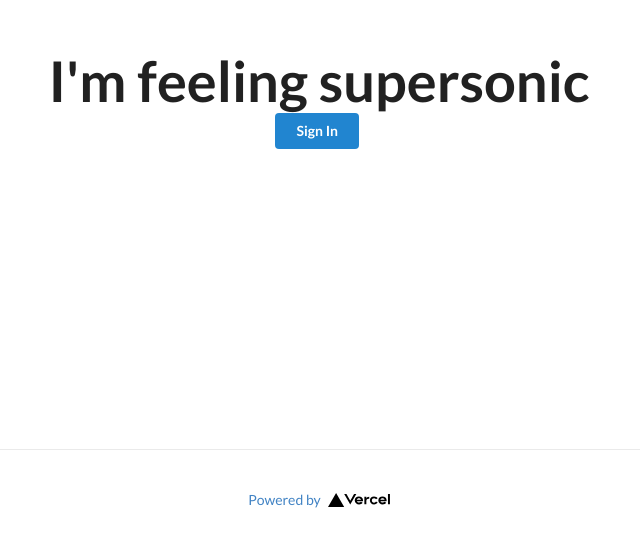
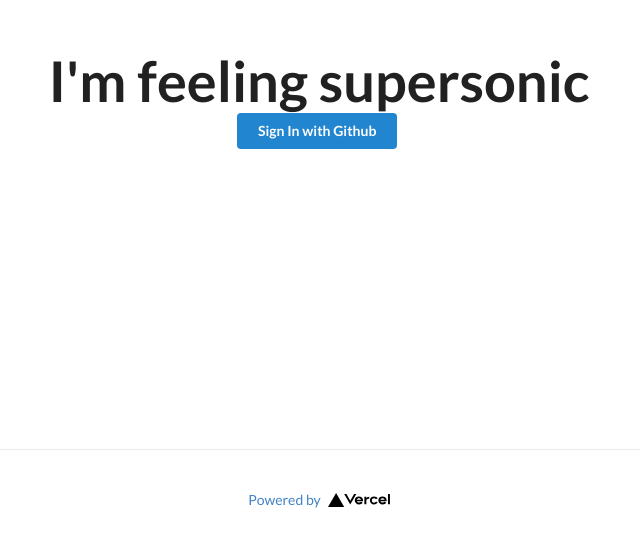
Before and after one commit to billydowning/fastfeedback-nextjs, a Next.js app: page / in a window 1280 px wide. Shown: the part 251-798 px from the top of the page, without its empty margins (321-961 px from the left). Built offline with nearby package versions, Linux system fonts and the light colour scheme; no server answers.

Commit message:
reformatted _app to arrow function

```diff
--- a/lib/auth.js
+++ b/lib/auth.js
@@ -121,9 +121,9 @@ const formatUser = async (user) => {
     uid: user.uid,
     email: user.email,
     name: user.displayName,
-    token: user.xa,
+    //token: user.xa,
     provider: user.providerData[0].providerId,
-    photoUrl: user.photoURL,
+    //photoUrl: user.photoURL,
     // stripeRole: await getStripeRole(),
   };
 };
--- a/pages/_app.js
+++ b/pages/_app.js
@@ -2,7 +2,7 @@ import Head from "next/head";
 import "../styles/globals.css";
 import { AuthProvider } from "../lib/auth";
 
-function MyApp({ Component, pageProps }) {
+const App = ({ Component, pageProps }) => {
   return (
     <AuthProvider>
       <Head>
@@ -14,6 +14,6 @@ function MyApp({ Component, pageProps }) {
       <Component {...pageProps} />
     </AuthProvider>
   );
-}
+};
 
-export default MyApp;
+export default App;
--- a/pages/index.js
+++ b/pages/index.js
@@ -17,7 +17,7 @@ export default function Home() {
           className="ui primary button"
           onClick={(e) => auth.signinWithGitHub()}
         >
-          Sign In
+          Sign In with Github
         </button>
         <div>{auth?.user?.email}</div>
         {auth?.user && (
```
